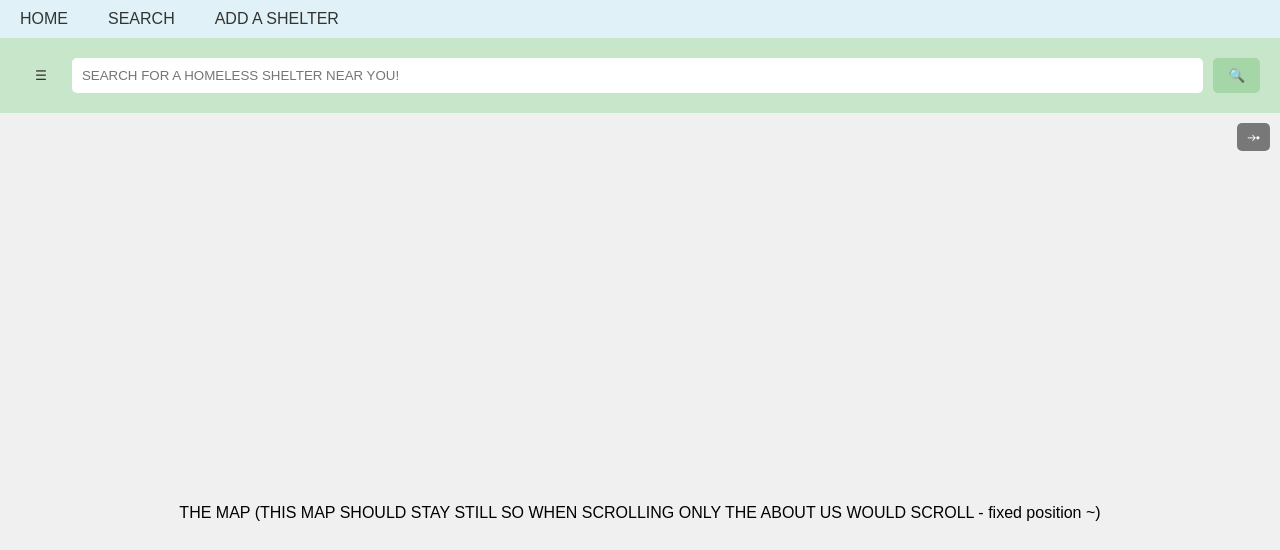
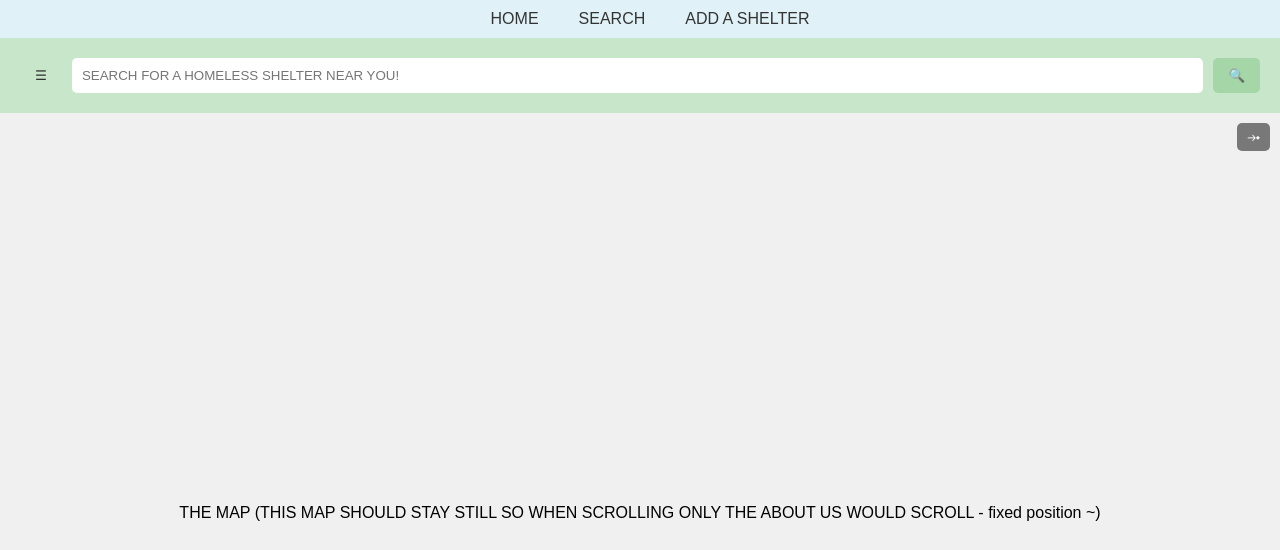
Before and after one commit to Dorian-Baptste/HomelessShelterFinder, a plain HTML site: page index.html in a window 1280 px wide. Drawn offline with Linux system fonts and the light colour scheme.

Commit message:
centered menu for home page

```diff
--- a/style.css
+++ b/style.css
@@ -14,10 +14,11 @@ nav ul {
     margin: 0;
     padding: 0;
     display: flex;
+    justify-content: center;
 }
 
 nav li {
-    margin-right: 20px;
+    margin-left: 20px;
 }
 
 nav a {
```
